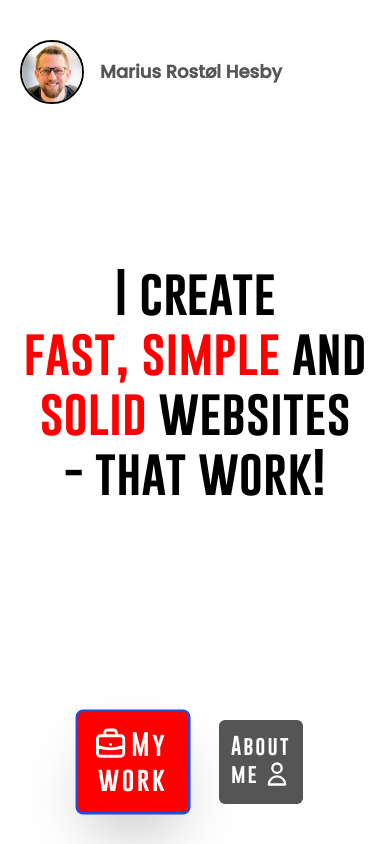
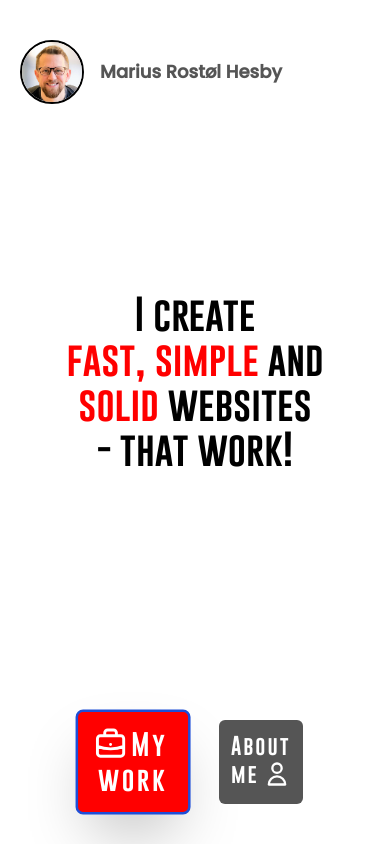
Before and after one commit to MariusHesby/MariusHesby.portfolio.io, a Next.js app: page / in a window 390 px wide. Shown: the top 844 px of the page. Built offline with nearby package versions, Linux system fonts and the light colour scheme.

Commit message:
Updated css

```diff
--- a/styles/globals.css
+++ b/styles/globals.css
@@ -15,7 +15,7 @@
   @apply font-poppins text-lg;
   }
   h1 {
-  @apply font-gobold text-5xl md:text-5xl lg:text-6xl leading-tight xs:leading-tight md:leading-tight lg:leading-tight xl:leading-tight text-center mb-20;
+  @apply font-gobold text-4xl md:text-5xl lg:text-6xl leading-tight xs:leading-tight md:leading-tight lg:leading-tight xl:leading-tight text-center mb-20;
   }
   h1 span {
   @apply text-webRed;
```
Also changed, not shown: public/assets/images/lindsay-krueger.png (deleted).
